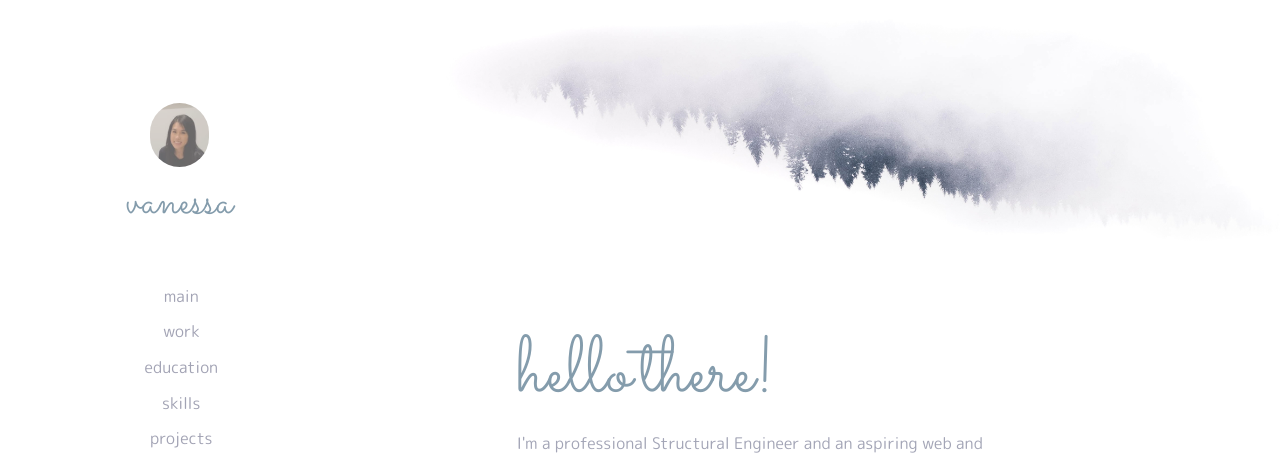
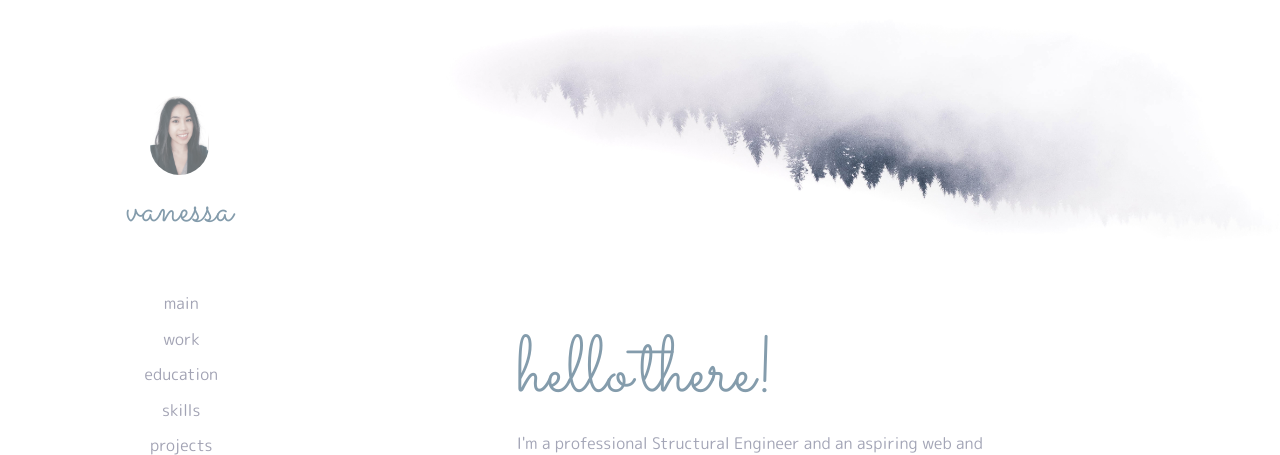
Before and after one commit to vanessaycui/personalWebsite, a Flask app: page / in a window 1280 px wide. Shown: the top 455 px of the page. Run offline with Flask 2, Linux system fonts and the light colour scheme; some libraries are stand-ins or nearby versions; some web fonts are replaced.

Commit message:
fixed bug w/ profile picture

```diff
--- a/templates/index.html
+++ b/templates/index.html
@@ -31,7 +31,7 @@
 
                 <div class="card">
                     <div class="card-body">
-                        <img class="profile-img" src="{{url_for('static', filename='/images/vanessa.jpg')}}" alt="photoID">
+                        <img class="profile-img" src="{{url_for('static', filename='/images/vanessa2.jpg')}}" alt="photoID">
                         <p class="title">vanessa</p>
                     </div>
                 </div>
```
